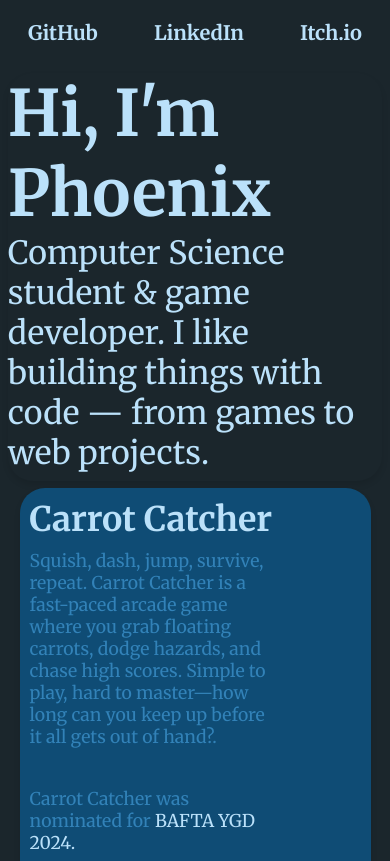
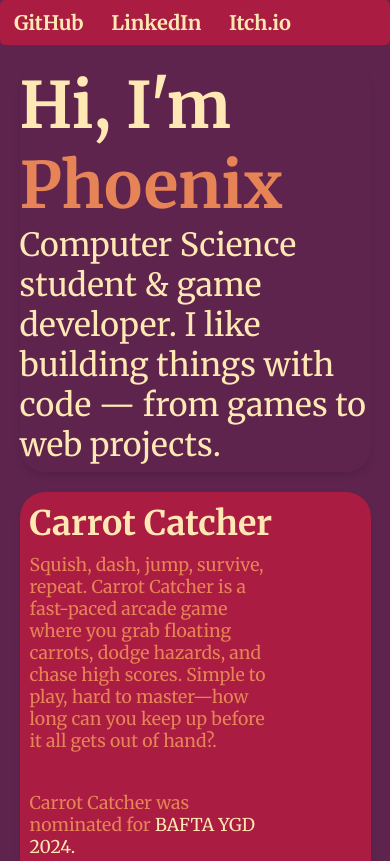
Before and after one commit to dev-pakchoi/Phoenix-Portfolio-001, a plain HTML site: page index.html in a window 390 px wide. Shown: the top 861 px of the page. Drawn offline with Linux system fonts and the light colour scheme.

Commit message:
Refactor CSS with variables and layout adjustments
Updated CSS styles to use CSS variables for colors and improved layout responsiveness.

```diff
--- a/style.css
+++ b/style.css
@@ -1,3 +1,10 @@
+:root {
+    --c1: #FFE8B4;
+    --c2: #E68457;
+    --c3: #AA1C41;
+    --c4: #5E244E;
+}
+
 * {
     font-family: 'Merriweather', serif;
     margin: 0;
@@ -7,31 +14,31 @@
 }
 
 body {
-    background-color: #1B262C;
+    background-color: var(--c4);
 }
 
 .portfolio-header {
     display: flex;
-    height: 100px;
-
-
+    margin: 0;
+    border-radius: 5px;
+    background-color: var(--c3);
 
 }
 
 .link {
     text-decoration: none;
-    color: #BBE1FA;
+    color: var(--c1);
     font-size: 20px;
-    padding: 20px;
+    padding: 10px;
     border-radius: 5px;
     transition: all 0.3s ease-in-out;
-    margin: 0 auto;
+    margin: 0 1%;
 
 }
 
 .project-link {
     text-decoration: none;
-    color: #3282B8;
+    color: var(--c1);
     font-size: 20px;
     font-weight: bold;
     padding: 20px;
@@ -41,12 +48,12 @@ body {
 
 
 .portfolio-header .link:hover {
-    background-color: #3282B8;
+    color: var(--c2);
 
 }
 
 .project-link:hover {
-    background-color: #1B262C;
+    background-color: var(--c2);
 
 }
 
@@ -54,17 +61,21 @@ body {
     display: flex;
     flex-direction: column;
     height: auto;
-    color: #BBE1FA;
+    color: var(--c1);
     font-size: 300%;
     padding-bottom: 2%;
-    margin: 2% 20% 2%;
+    margin: 2% 5%;
     border-radius: 25px;
     transition: all 0.3s ease-in-out;
     box-shadow: 0px 4px 6px rgba(0, 0, 0, 0.1);
 }
 
+.name {
+    color: var(--c2);
+}
+
 .highlight {
-    color: #BBE1FA;
+    color: var(--c1);
 
 
 }
@@ -83,7 +94,7 @@ body {
     display: flex;
     flex-direction: column;
     gap: 10px;
-    background-color: #0F4C75;
+    background-color: var(--c3);
     padding: 20px;
     border-radius: 25px;
     box-shadow: 0px 4px 6px rgba(0, 0, 0, 0.1);
@@ -91,14 +102,14 @@ body {
 
 .project-title {
     font-size: 34px;
-    color: #BBE1FA;
+    color: var(--c1);
     font-weight: bold;
 
 }
 
 .project-description {
     font-size: 1.1rem;
-    color: #3282B8;
+    color: var(--c2);
     width: 75%;
 }
 
@@ -106,15 +117,12 @@ a {
     font-weight: bold;
 }
 
-hr {
-    color:#BBE1FA;
-}
 
 .footer {
     display: flex;
     flex-direction: column;
     margin: 0 auto;
-    color: #BBE1FA;
+    color: var(--c1);
 
 }
 @media (max-width: 768px) {
@@ -125,7 +133,7 @@ hr {
     .portfolio-intro {
         height: auto;
         font-size: 200%;
-        margin: 2%;
+        margin: 5%;
     }
 
     .project-card {
```
